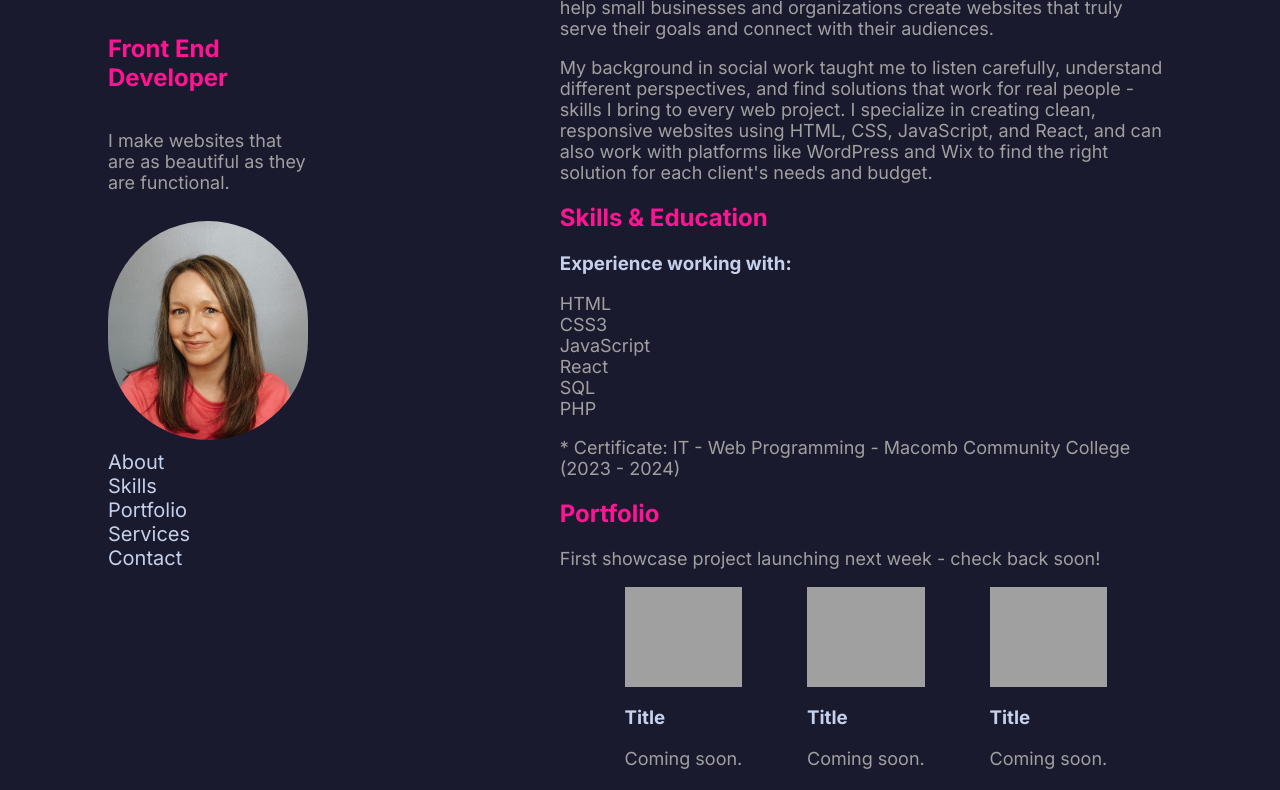
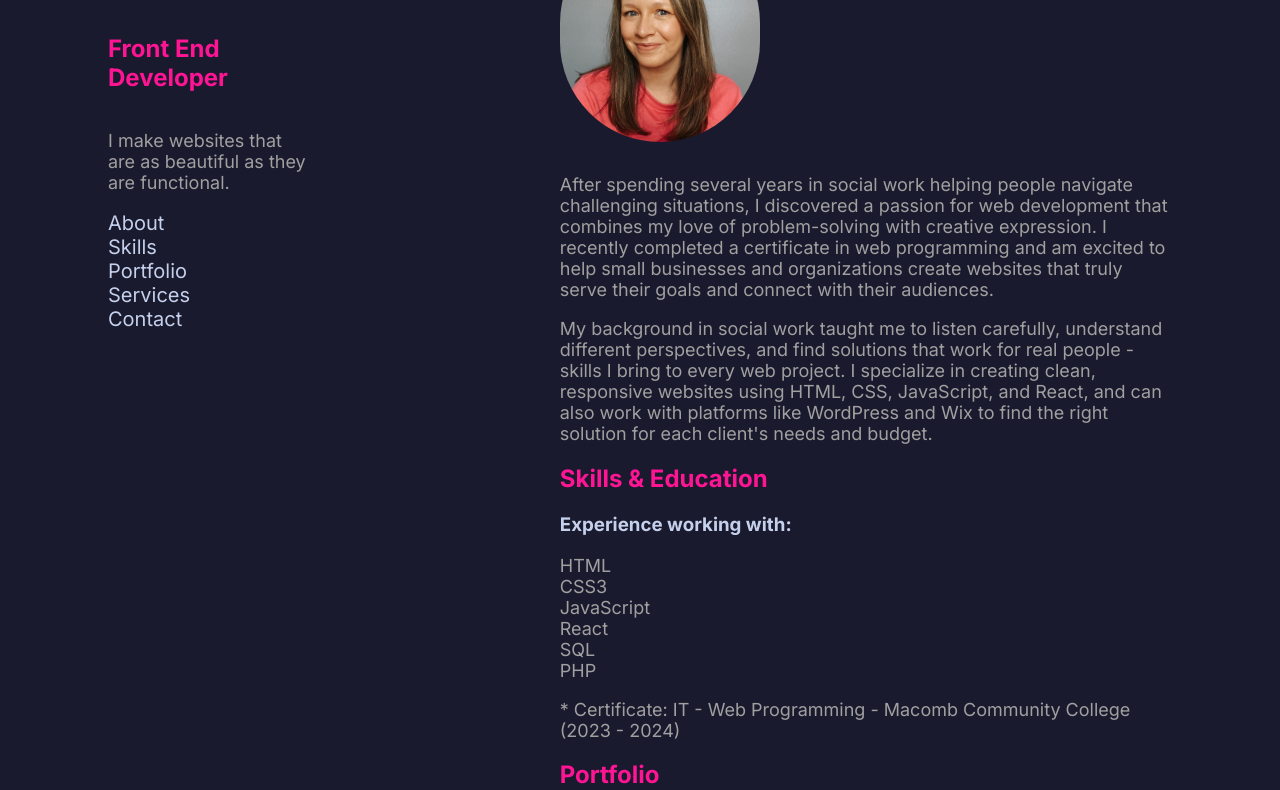
Before and after one commit to kpuzzonia/portfolio-site, a plain HTML site: page index.html in a window 1280 px wide. Shown: the part 256-1046 px from the top of the page. Drawn offline with Linux system fonts and the light colour scheme.

Commit message:
Update left nav styling

```diff
--- a/index.html
+++ b/index.html
@@ -21,7 +21,7 @@
                 <p>I make websites that are as beautiful as they are functional.</p>
             </div>
 
-            <img id="profile-photo" src="./assets/profile-photo.JPG">
+
             <div id="links">
                 <ul>
                     <li><a href="#about">About</a></li>
@@ -38,6 +38,7 @@
         <div id="right-column">
                 <div>
                     <h2 id="about">About Me</h2>
+                    <img id="profile-photo" src="./assets/profile-photo.JPG">
                     <p>After spending several years in social work helping people navigate challenging situations, I discovered a passion for web development that combines my love of problem-solving with creative expression. I recently completed a certificate in web programming and am excited to help small businesses and organizations create websites that truly serve their goals and connect with their audiences.</p>
 
                     <p>My background in social work taught me to listen carefully, understand different perspectives, and find solutions that work for real people - skills I bring to every web project. I specialize in creating clean, responsive websites using HTML, CSS, JavaScript, and React, and can also work with platforms like WordPress and Wix to find the right solution for each client's needs and budget.</p>
--- a/styles.css
+++ b/styles.css
@@ -31,11 +31,14 @@ p, li {
     justify-content: space-between;
     margin: 100px;
     gap: 250px;
+    align-items: flex-start;
 }
 
 #left-column {
     display: flex;
     flex-direction: column;
+    position: sticky;
+    top: 100px;
 }
 
 #profile-photo {
```
